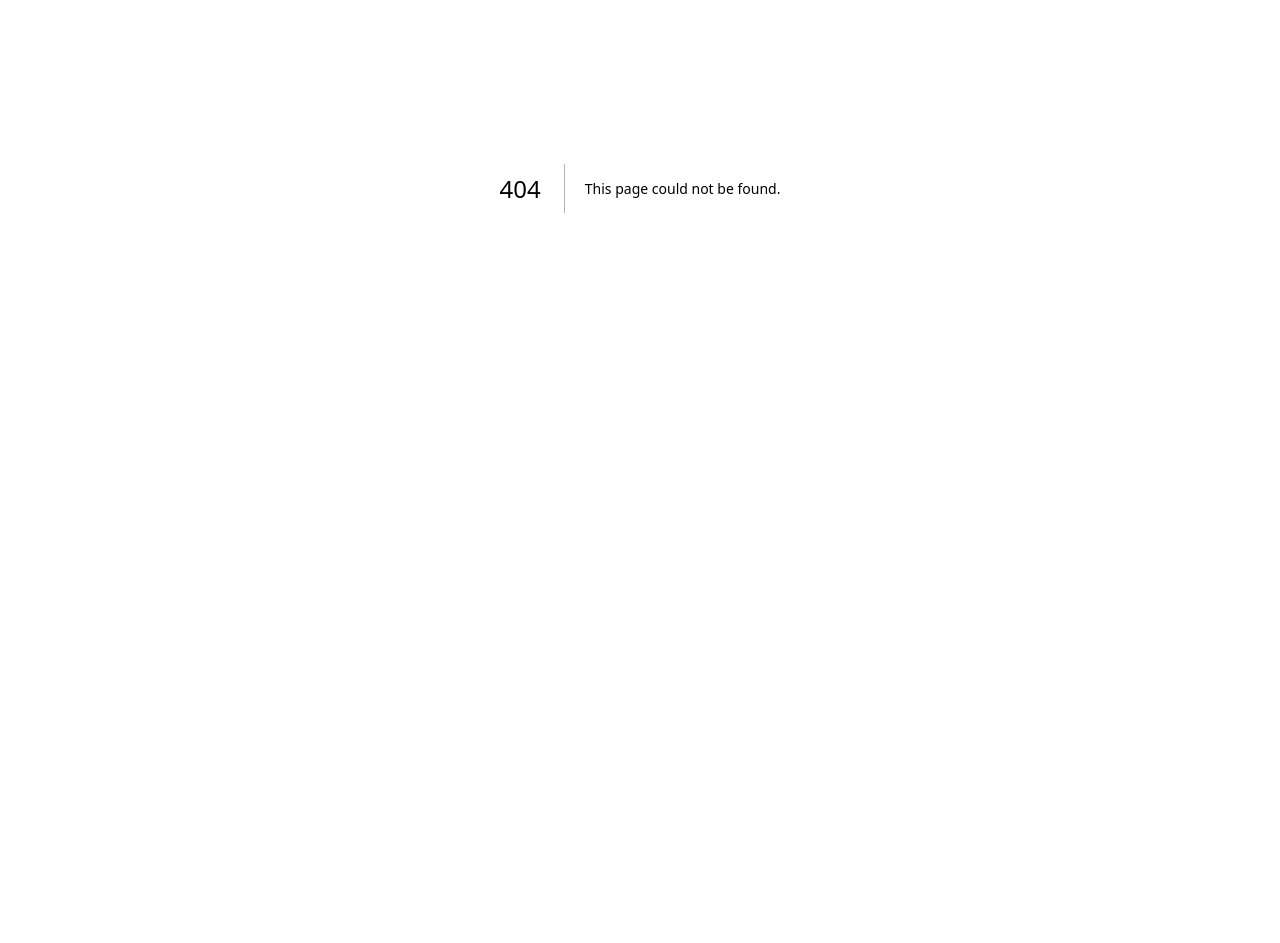
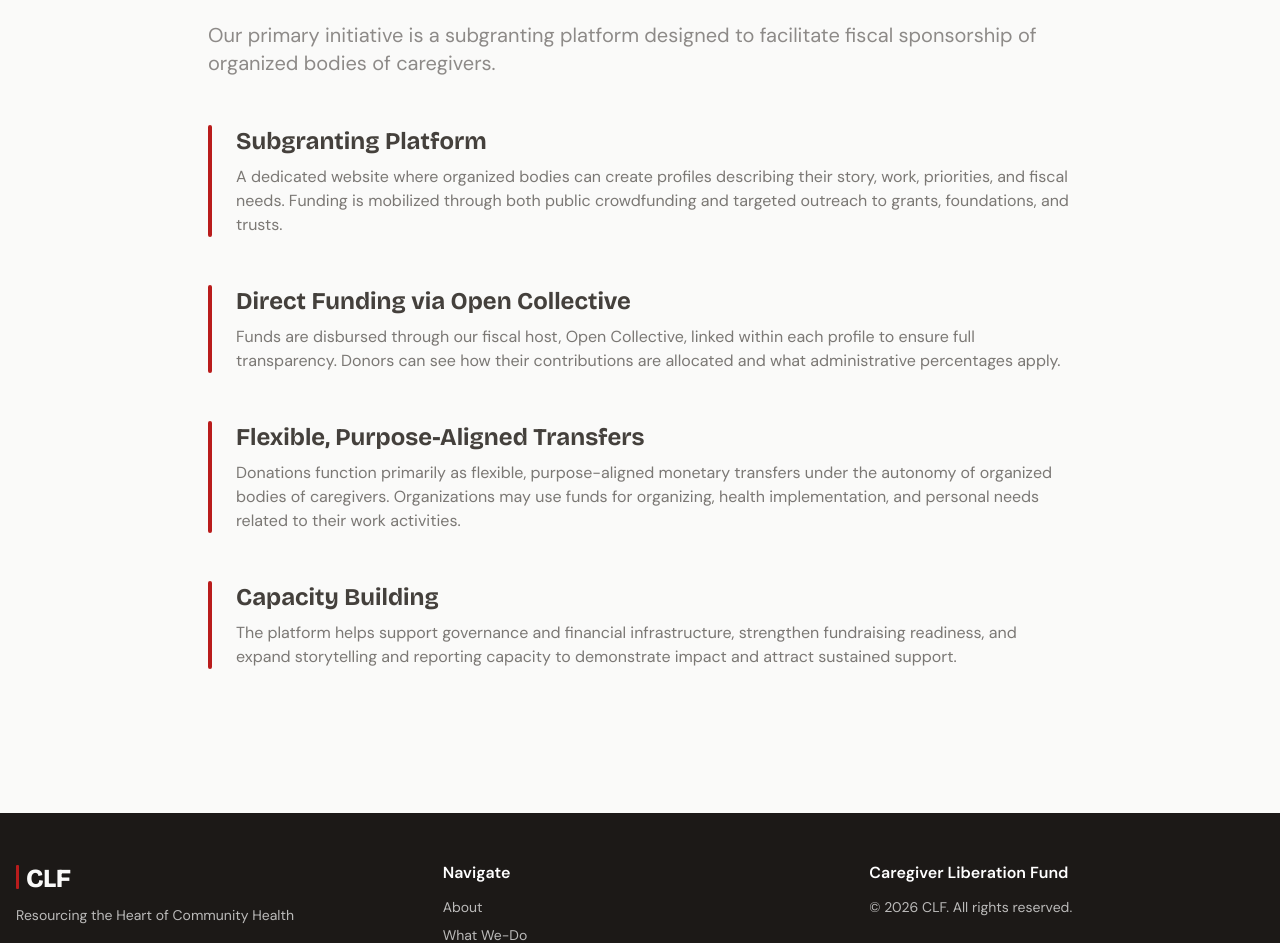
Before and after one commit to tor-iv/clf-website, a Next.js app: page /en/what-we-do in a window 1280 px wide. Before the commit this address had no page. Shown: the part 212-1155 px from the top of the page. Before the commit the page ends 800 px from the top, so only its background shows below. Built offline with nearby package versions, Linux system fonts and the light colour scheme.

Commit message:
feat: about, what-we-do, and team pages

```diff
--- /dev/null
+++ b/app/[locale]/about/page.tsx
@@ -0,0 +1,58 @@
+import { useTranslations } from 'next-intl';
+
+export default function AboutPage() {
+  const t = useTranslations('about');
+  return (
+    <div className="max-w-4xl mx-auto px-4 py-16">
+      <p className="text-xs tracking-[0.3em] uppercase text-clf-text/50 border-l-[3px] border-clf-red pl-3 mb-6">
+        About CLF
+      </p>
+      <h1 className="font-display text-4xl md:text-5xl font-bold mb-4">{t('title')}</h1>
+      <p className="font-sans text-xl text-clf-text/60 mb-12">
+        Our mission is to empower caregivers by mobilizing flexible and transparent funding to caregiver associations globally, bridging the gap between supranational fiscal donors and community health actors on the ground, enabling locally-led, grassroots solutions that advance equitable health systems worldwide.
+      </p>
+
+      <h2 className="font-display text-3xl font-bold mb-4 text-clf-red">{t('problemTitle')}</h2>
+      <div className="font-sans prose prose-lg max-w-none mb-12 text-clf-text">
+        <p className="mb-4">
+          Across the world, caregivers—including but not limited to Community Health Workers (CHWs), promoters, auxiliaries, midwives, and other frontline care providers—are organizing through mutual aid networks, associations, and grassroots systems of care to build healthier and more resilient futures. These caregivers are often the first and last line of support in their communities, providing essential services, emotional care, and continuity across fragile health systems.
+        </p>
+        <p className="mb-4">
+          Despite their critical role, global health and philanthropic funding systems remain highly concentrated and structurally misaligned with frontline realities. A disproportionate share of resources flows through a small group of international organizations and contractors rather than directly to local actors. As funding passes through multiple administrative layers, it is diluted by overhead costs, fragmented across institutions, and delayed by bureaucratic requirements.
+        </p>
+        <p>
+          For caregivers on the ground, this results in: limited access to flexible, direct funding; difficulty coordinating and building collective power; economic instability and burnout; and missed opportunities to scale locally rooted solutions.
+        </p>
+      </div>
+
+      <h2 className="font-display text-3xl font-bold mb-6 text-clf-red">{t('tocTitle')}</h2>
+      <div className="grid grid-cols-1 md:grid-cols-3 gap-6">
+        {[
+          {
+            step: '1',
+            title: 'Mobilize',
+            desc: 'We mobilize capital, tools, and relationships to directly fund organized groups of caregivers and build their capacity.',
+          },
+          {
+            step: '2',
+            title: 'Strengthen',
+            desc: 'Caregiver networks receive flexible, direct fiscal and institutional support that helps them build strong organizations and coalitions.',
+          },
+          {
+            step: '3',
+            title: 'Transform',
+            desc: 'Caregivers become more stable, better coordinated, and more empowered. Funders adopt more direct, trust-based, locally led funding models.',
+          },
+        ].map((s) => (
+          <div key={s.step} className="border border-clf-warm-gray rounded-xl p-6">
+            <div className="w-10 h-10 bg-clf-red text-white rounded-full flex items-center justify-center font-bold mb-3">
+              {s.step}
+            </div>
+            <h3 className="font-display font-bold text-lg mb-2">{s.title}</h3>
+            <p className="font-sans text-clf-text/70 text-sm">{s.desc}</p>
+          </div>
+        ))}
+      </div>
+    </div>
+  );
+}
--- /dev/null
+++ b/app/[locale]/team/page.tsx
@@ -0,0 +1,41 @@
+const team = [
+  {
+    name: 'Garrett Wheeler',
+    role: 'Co-Founder',
+    bio: 'Medical student with experience working with Community Health Workers. Interested in finding ways to unlock resources at the grassroots level without stipulations.',
+    photo: '/images/placeholder-team.jpg',
+  },
+  {
+    name: 'Josef Ernst',
+    role: 'Co-Founder',
+    bio: 'Medical student with experience working with Community Health Workers. Interested in finding ways to unlock resources at the grassroots level without stipulations.',
+    photo: '/images/placeholder-team.jpg',
+  },
+];
+
+export default function TeamPage() {
+  return (
+    <div className="max-w-4xl mx-auto px-4 py-16">
+      <p className="text-xs tracking-[0.3em] uppercase text-clf-text/50 border-l-[3px] border-clf-red pl-3 mb-6">
+        The Team
+      </p>
+      <h1 className="font-display text-4xl md:text-5xl font-bold mb-4">Our Team</h1>
+      <p className="font-sans text-xl text-clf-text/60 mb-12">
+        Medical students committed to unlocking resources for frontline caregivers.
+      </p>
+      <div className="grid grid-cols-1 md:grid-cols-2 gap-8">
+        {team.map((m) => (
+          <div key={m.name} className="text-center border border-clf-warm-gray rounded-2xl p-8">
+            <div className="w-24 h-24 rounded-full bg-clf-warm-gray mx-auto mb-4 overflow-hidden">
+              {/* eslint-disable-next-line @next/next/no-img-element */}
+              <img src={m.photo} alt={m.name} className="w-full h-full object-cover" />
+            </div>
+            <h2 className="font-display text-2xl font-bold">{m.name}</h2>
+            <p className="text-clf-red font-semibold mb-3">{m.role}</p>
+            <p className="font-sans text-clf-text/70">{m.bio}</p>
+          </div>
+        ))}
+      </div>
+    </div>
+  );
+}
--- /dev/null
+++ b/app/[locale]/what-we-do/page.tsx
@@ -0,0 +1,42 @@
+export default function WhatWeDoPage() {
+  return (
+    <div className="max-w-4xl mx-auto px-4 py-16">
+      <p className="text-xs tracking-[0.3em] uppercase text-clf-text/50 border-l-[3px] border-clf-red pl-3 mb-6">
+        Our Work
+      </p>
+      <h1 className="font-display text-4xl md:text-5xl font-bold mb-4">What We Do</h1>
+      <p className="font-sans text-xl text-clf-text/60 mb-12">
+        Our primary initiative is a subgranting platform designed to facilitate fiscal sponsorship of organized bodies of caregivers.
+      </p>
+
+      <div className="space-y-12">
+        {[
+          {
+            title: 'Subgranting Platform',
+            desc: 'A dedicated website where organized bodies can create profiles describing their story, work, priorities, and fiscal needs. Funding is mobilized through both public crowdfunding and targeted outreach to grants, foundations, and trusts.',
+          },
+          {
+            title: 'Direct Funding via Open Collective',
+            desc: 'Funds are disbursed through our fiscal host, Open Collective, linked within each profile to ensure full transparency. Donors can see how their contributions are allocated and what administrative percentages apply.',
+          },
+          {
+            title: 'Flexible, Purpose-Aligned Transfers',
+            desc: 'Donations function primarily as flexible, purpose-aligned monetary transfers under the autonomy of organized bodies of caregivers. Organizations may use funds for organizing, health implementation, and personal needs related to their work activities.',
+          },
+          {
+            title: 'Capacity Building',
+            desc: 'The platform helps support governance and financial infrastructure, strengthen fundraising readiness, and expand storytelling and reporting capacity to demonstrate impact and attract sustained support.',
+          },
+        ].map((a) => (
+          <div key={a.title} className="flex gap-6">
+            <div className="w-1 bg-clf-red rounded-full flex-shrink-0" />
+            <div>
+              <h2 className="font-display text-2xl font-bold mb-2">{a.title}</h2>
+              <p className="font-sans text-clf-text/70">{a.desc}</p>
+            </div>
+          </div>
+        ))}
+      </div>
+    </div>
+  );
+}
```
